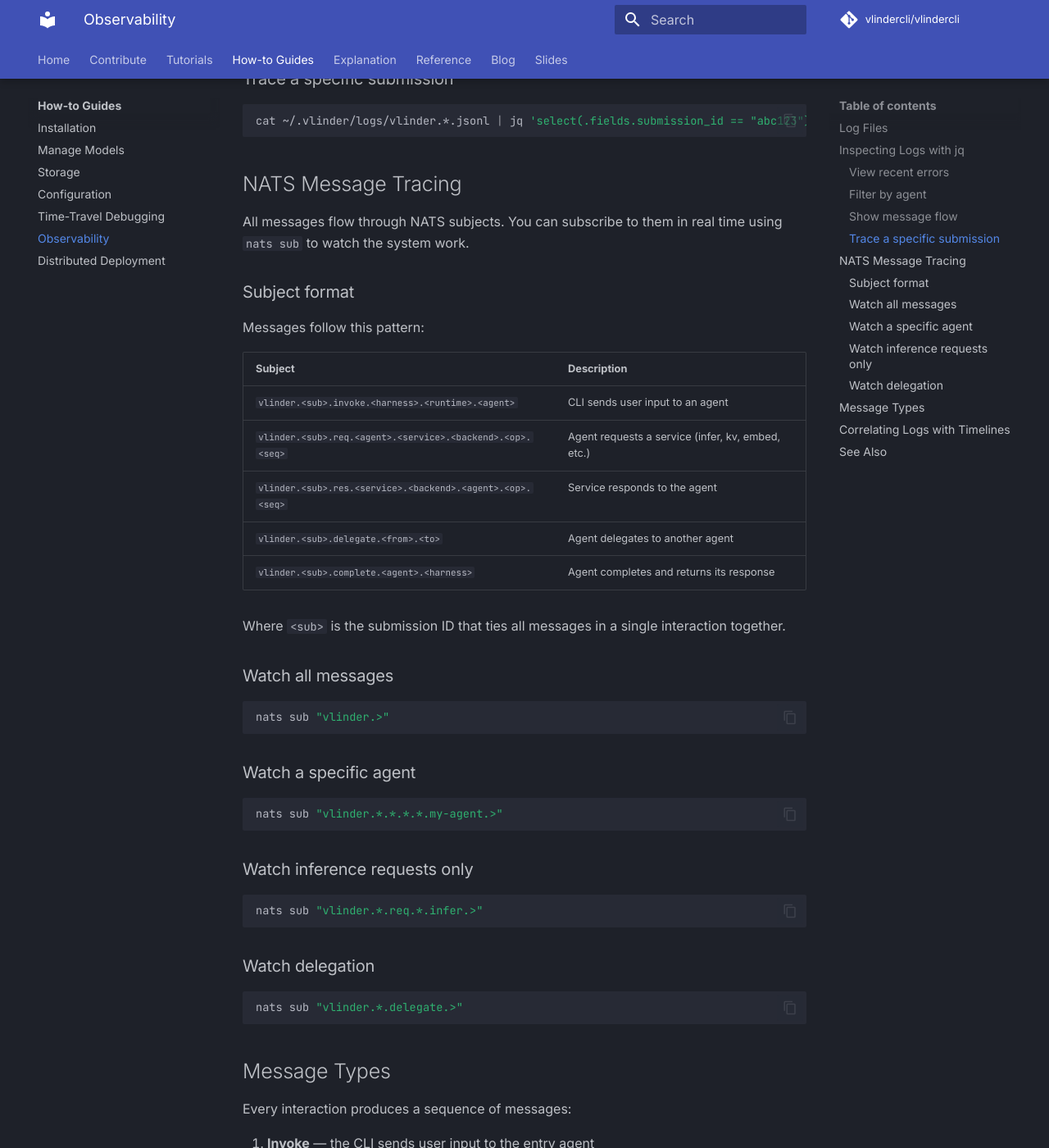
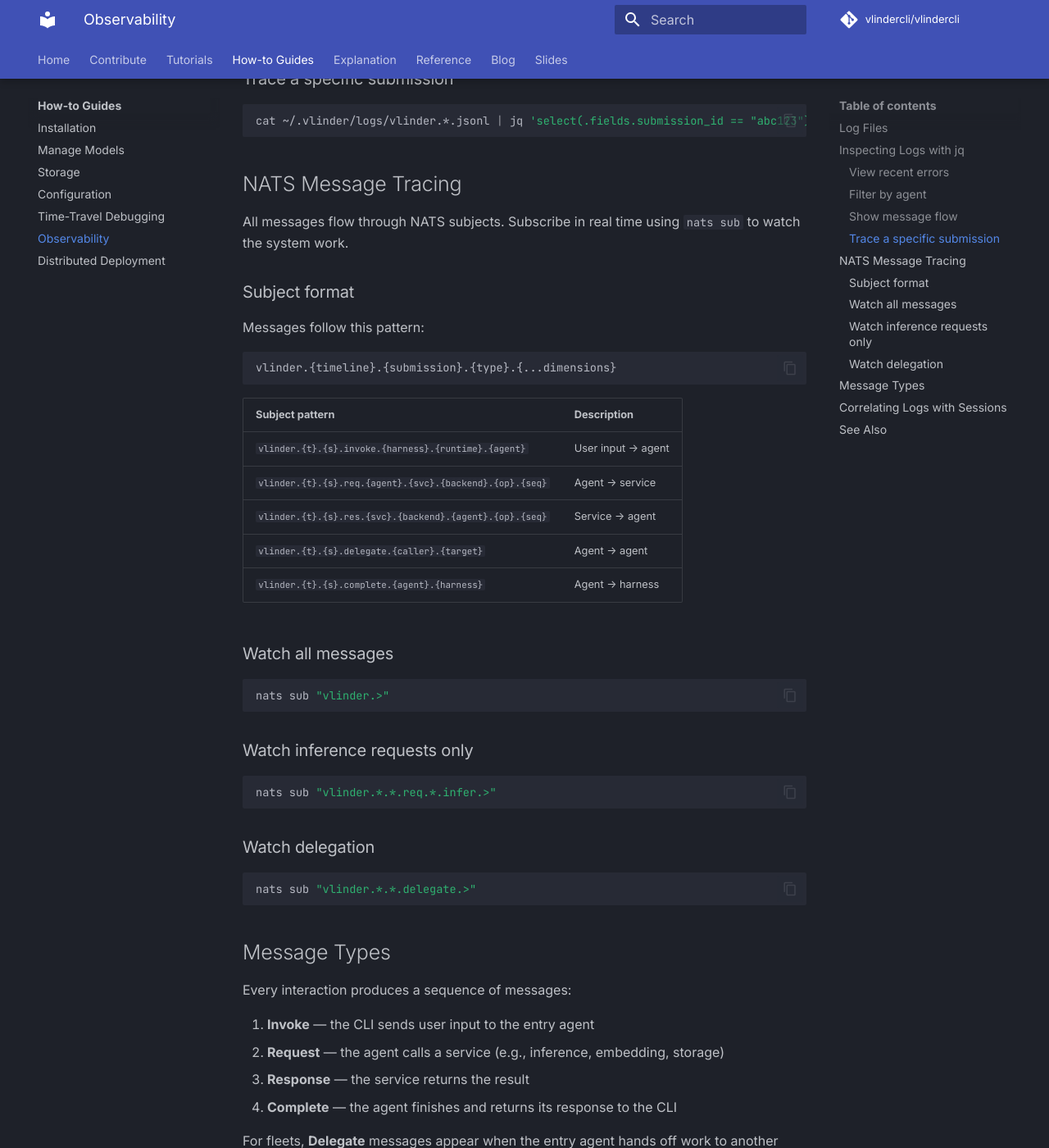
Before and after one commit to vlindercli/public-docs, an MkDocs documentation site: the page built from docs/content/how-to/observability.md, in a window 1280 px wide and 1400 px high, scrolled down 869 px. Shown: the whole window at 82% size. Built offline with MkDocs 1.6.1 and Material for MkDocs 9.7.7, drawn with Linux system fonts in a browser that asks for light colours; comment, search, counter and statistics services are not loaded; some of the changed text lies outside the part shown.

Commit message:
Fix observability how-to: correct NATS subjects, vlinder session commands
Add timeline dimension to NATS subject patterns. Replace vlinder timeline
with vlinder session for correlation examples. Fix agent run syntax.

````diff
--- a/docs/content/how-to/observability.md
+++ b/docs/content/how-to/observability.md
@@ -40,21 +40,23 @@ cat ~/.vlinder/logs/vlinder.*.jsonl | jq 'select(.fields.submission_id == "abc12
 
 ## NATS Message Tracing
 
-All messages flow through NATS subjects. You can subscribe to them in real time using `nats sub` to watch the system work.
+All messages flow through NATS subjects. Subscribe in real time using `nats sub` to watch the system work.
 
 ### Subject format
 
 Messages follow this pattern:
 
-| Subject | Description |
-|---------|-------------|
-| `vlinder.<sub>.invoke.<harness>.<runtime>.<agent>` | CLI sends user input to an agent |
-| `vlinder.<sub>.req.<agent>.<service>.<backend>.<op>.<seq>` | Agent requests a service (infer, kv, embed, etc.) |
-| `vlinder.<sub>.res.<service>.<backend>.<agent>.<op>.<seq>` | Service responds to the agent |
-| `vlinder.<sub>.delegate.<from>.<to>` | Agent delegates to another agent |
-| `vlinder.<sub>.complete.<agent>.<harness>` | Agent completes and returns its response |
+```
+vlinder.{timeline}.{submission}.{type}.{...dimensions}
+```
 
-Where `<sub>` is the submission ID that ties all messages in a single interaction together.
+| Subject pattern | Description |
+|-----------------|-------------|
+| `vlinder.{t}.{s}.invoke.{harness}.{runtime}.{agent}` | User input → agent |
+| `vlinder.{t}.{s}.req.{agent}.{svc}.{backend}.{op}.{seq}` | Agent → service |
+| `vlinder.{t}.{s}.res.{svc}.{backend}.{agent}.{op}.{seq}` | Service → agent |
+| `vlinder.{t}.{s}.delegate.{caller}.{target}` | Agent → agent |
+| `vlinder.{t}.{s}.complete.{agent}.{harness}` | Agent → harness |
 
 ### Watch all messages
 
@@ -62,22 +64,16 @@ Where `<sub>` is the submission ID that ties all messages in a single interactio
 nats sub "vlinder.>"
 ```
 
-### Watch a specific agent
-
-```bash
-nats sub "vlinder.*.*.*.*.my-agent.>"
-```
-
 ### Watch inference requests only
 
 ```bash
-nats sub "vlinder.*.req.*.infer.>"
+nats sub "vlinder.*.*.req.*.infer.>"
 ```
 
 ### Watch delegation
 
 ```bash
-nats sub "vlinder.*.delegate.>"
+nats sub "vlinder.*.*.delegate.>"
 ```
 
 ## Message Types
@@ -85,29 +81,29 @@ nats sub "vlinder.*.delegate.>"
 Every interaction produces a sequence of messages:
 
 1. **Invoke** — the CLI sends user input to the entry agent
-2. **Request** — the agent calls a service (e.g., `infer`, `kv`, `embed`)
+2. **Request** — the agent calls a service (e.g., inference, embedding, storage)
 3. **Response** — the service returns the result
 4. **Complete** — the agent finishes and returns its response to the CLI
 
 For fleets, **Delegate** messages appear when the entry agent hands off work to another agent, which then produces its own Request/Response/Complete cycle.
 
-## Correlating Logs with Timelines
+## Correlating Logs with Sessions
 
-Use the submission ID to connect log entries with timeline commits:
+Use the submission ID to connect log entries with session turns:
 
 ```bash
-# Find the submission ID from the timeline
-vlinder timeline log --agent my-agent
+# Find the submission ID from a session
+vlinder session get ses-abc12345
 
-# Then filter logs for that submission
+# Filter logs for that submission
 cat ~/.vlinder/logs/vlinder.*.jsonl | jq 'select(.fields.submission_id == "<sha>")'
 
 # Or watch it live on NATS
-nats sub "vlinder.<sha>.>"
+nats sub "vlinder.*.<sha>.>"
 ```
 
 ## See Also
 
 - [Configuration](configuration.md) — setting log levels
-- [Time-Travel Debugging](time-travel-debugging.md) — using timelines alongside logs
+- [Time-Travel Debugging](time-travel-debugging.md) — using sessions alongside logs
 - [Queue System](../explanation/queue-system.md) — how NATS subjects are structured
````
Also changed, not shown: other parts of docs/content/how-to/observability.md (+2 -2 lines).
